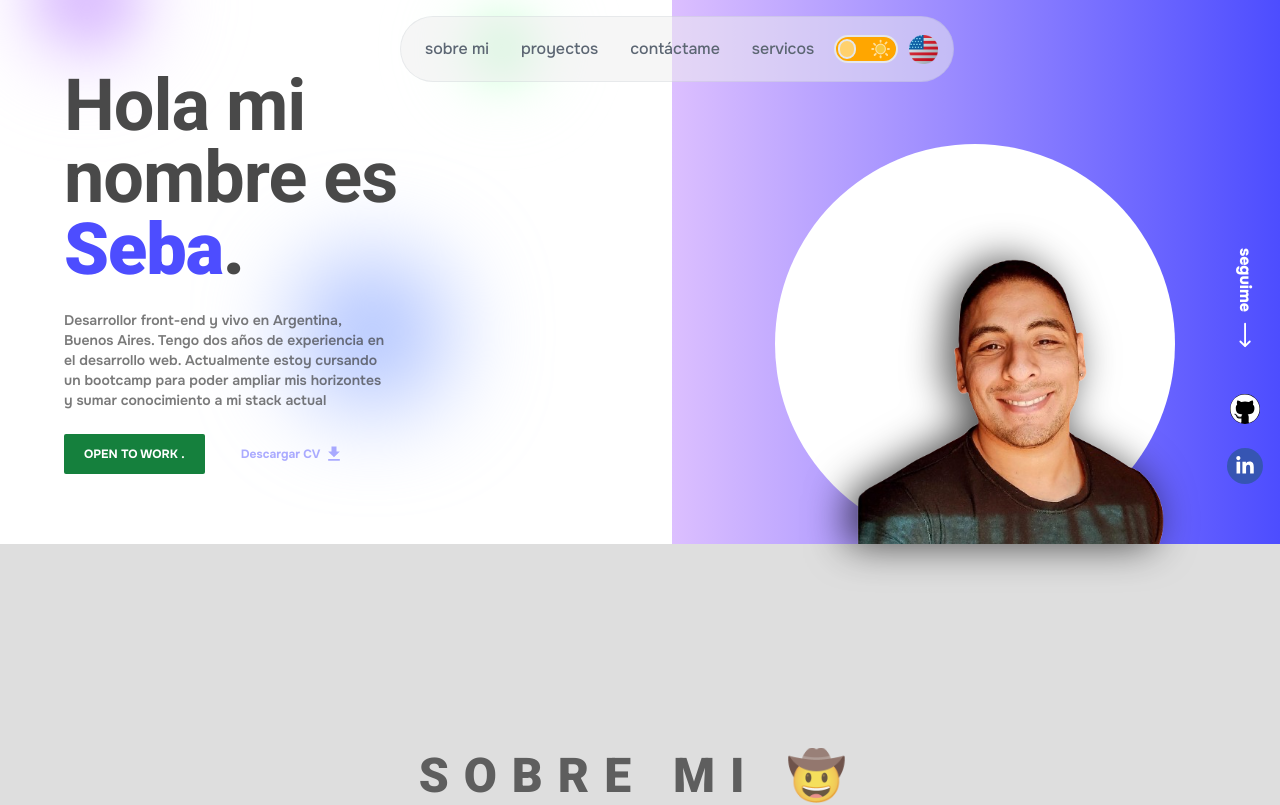
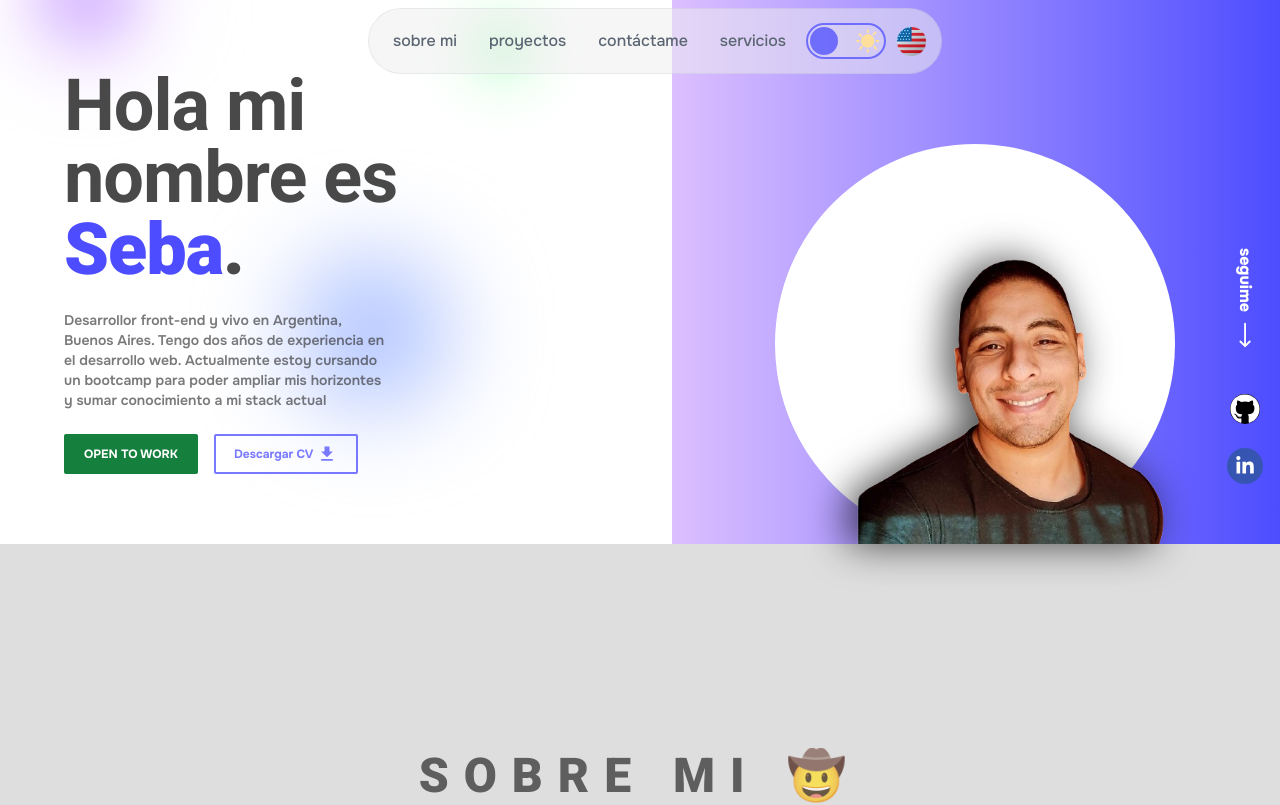
Before and after one commit to SebaPerez90/PORTFOLIO, a Next.js app: page / in a window 1280 px wide. Shown: the top 805 px of the page. Built offline with nearby package versions, Linux system fonts and the light colour scheme; no server answers.

Commit message:
stilyng dark mode app

```diff
--- a/src/app/globals.css
+++ b/src/app/globals.css
@@ -60,7 +60,10 @@
 
 html,
 body {
-  color: #4d4dff77;
+  .sticky-navbar {
+    backdrop-filter: blur(5px);
+    top: -0.6em;
+  }
   .content-available {
     display: block;
     display: flex;
--- a/src/app/not-found.tsx
+++ /dev/null
@@ -1,11 +0,0 @@
-import Link from 'next/link';
-
-export default function NotFound() {
-  return (
-    <div>
-      <h2>Not Found</h2>
-      <p>Could not find requested resource</p>
-      <Link href='/'>Return Home</Link>
-    </div>
-  );
-}
--- a/src/app/page.tsx
+++ b/src/app/page.tsx
@@ -9,7 +9,6 @@ import Experience from '@/components/main/Experience';
 
 export default function Home() {
   return (
-    // m-[0_auto] min-[1400px]:border-l min-[1400px]:border-r border-slate-700/40 max-w-[1400px]
     <main className='gap-32 flex flex-col justify-around items-center bg-[#dedede] dark:bg-[#313643]'>
       <Hero />
 
--- a/src/components/header/NavBar.tsx
+++ b/src/components/header/NavBar.tsx
@@ -18,25 +18,25 @@ const NavBar = () => {
     {
       titleES: 'sobre mi',
       titleEN: 'about',
-      label: 'about-section',
+      label: 'about-link',
       url: '#about-section',
     },
     {
       titleES: 'proyectos',
       titleEN: 'projects',
-      label: 'projects-section',
+      label: 'projects-link',
       url: '#projects-section',
     },
     {
       titleES: 'contáctame',
       titleEN: 'contact me',
-      label: 'contact-section',
+      label: 'contact-link',
       url: '#contact-section',
     },
     {
-      titleES: 'servicos',
+      titleES: 'servicios',
       titleEN: 'services',
-      label: 'services-section',
+      label: 'services-link',
       url: '#services-section',
     },
   ];
@@ -46,17 +46,9 @@ const NavBar = () => {
       const nav_bar = document.getElementById('nav-bar');
 
       if (window.scrollY !== 0) {
-        nav_bar?.classList.add(
-          'bg-[#00000025]',
-          '[backdrop-filter:blur(5px)]',
-          'top-[-0.4em]'
-        );
+        nav_bar?.classList.add('sticky-navbar');
       } else {
-        nav_bar?.classList.remove(
-          'bg-[#00000025]',
-          '[backdrop-filter:blur(5px)]',
-          'top-[-0.4em]'
-        );
+        nav_bar?.classList.remove('sticky-navbar');
       }
     });
   };
@@ -64,14 +56,13 @@ const NavBar = () => {
   handleScroll();
 
   return (
-    <header className='duration-300 dark:bg-theme_dark-main-bg m-[0_auto] min-[1400px]:border-l min-[1400px]:border-r border-slate-700/40'>
+    <header className='duration-300 dark:bg-theme_dark-main-bg m-[0_auto]'>
       <nav
         id='nav-bar'
-        className='min-w-max fixed z-50 top-[1em] translate-x-[-15em] border border-slate-500/10 rounded-full bg-[#eeeeee81] dark:bg-[#0000004a] p-2 px-3 duration-300 flex justify-end gap-2 dark:border dark:border-slate-500/30'>
+        className='max-[485px]:scale-[0.85] sm:scale-100 min-w-max fixed z-50 top-2  translate-x-[-14.5em] sm:translate-x-[-17em] border border-slate-500/10 rounded-full bg-[#eeeeee81] dark:bg-[#0000004a] p-2 px-3 duration-300 flex justify-end md:gap-2 dark:border dark:border-slate-500/30'>
         {navLinks.map((item, index) => (
           <Link
-            // lg:[text-shadow:1px_1px_1px_#333333ac]
-            className='dark:text-white p-3 text-[#5c6673] font-medium '
+            className='dark:hover:text-theme_dark-sup-pink duration-500 hover:text-light-900 text-sm p-2 sm:text-base dark:text-white sm:p-3 text-[#5c6673] font-medium '
             aria-label={item.label}
             href={item.url}
             key={index}>
--- a/src/components/header/ThemeButtons.tsx
+++ b/src/components/header/ThemeButtons.tsx
@@ -63,14 +63,16 @@ const ThemeButtons = () => {
             className='bg-theme_dark-sup-pink hover:bg-pink-900 hover:duration-200 m-[1px] rounded-full  h-7 w-7 z-20'></button>
         </div>
       ) : (
-        <div className='border-2 pl-[0.1em] bg-[#ffa600] flex justify-between items-center w-16  h-7 rounded-full overflow-hidden'>
+        <div className='border-2 border-[#4d4dffbf] pr-[0.1em] py-[1rem] bg-[#ececec2d] flex justify-between items-center w-20  h-7 rounded-full overflow-hidden'>
           <button
             aria-label='switch-theme-btn'
             onClick={toggleEfect}
             ref={buttonRef}
-            className='bg-[#ffd16d] rounded-full border-2 h-5 w-5 z-20'></button>
+            className='hover:duration-200 bg-[#4d4dffbf] hover:bg-[#4d4dff73] rounded-full h-7 w-7 m-[2px] z-20'></button>
           <Image
-            className='scale-[0.6] relative left-1 z-10'
+            // className='scale-[0.3] relative left-1 z-10'
+            width={30}
+            height={30}
             ref={iconRef}
             src={sun_icon}
             alt='light-theme-icon'
--- a/src/components/main/DownloadCvBtn.tsx
+++ b/src/components/main/DownloadCvBtn.tsx
@@ -44,14 +44,14 @@ const DownloadCvBtn = () => {
 
   //WHEN THE USER FINISH THE DOWNLOAD, THE BOX AND CONTENT BOX DISPLAY THE CHANGE
   const downladSuccess = {
-    backgroundColor: '#1e293b',
+    backgroundColor: '#1e293b8f',
     transition: 'background-color 400ms',
   };
 
   return (
     <div className='flex items-center gap-4'>
       <span className='dark:bg-green-500 cursor-default text-xs bg-green-700 rounded-sm py-3 w-max text-white font-bold px-5'>
-        OPEN TO WORK .
+        OPEN TO WORK
       </span>
 
       <div
@@ -62,7 +62,7 @@ const DownloadCvBtn = () => {
           onClick={changingVisibility}
           disabled={isDownloaded}
           aria-label='visibility-switch-btn'
-          className='flex items-center gap-1 w-36 justify-center text-xs dark:border-2 dark:border-theme_dark-sup-sky dark:text-theme_dark-sup-sky py-2 rounded-sm font-bold overflow-hidden'>
+          className='border-light-500/75 text-light-500/75 hover:bg-light-500/10 flex items-center gap-1 w-36 justify-center text-xs border-2 dark:border-theme_dark-sup-sky dark:text-theme_dark-sup-sky py-2 rounded-sm font-bold overflow-hidden dark:hover:bg-theme_dark-sup-sky/30 duration-200 hover:duration-200'>
           {engLanguageActive ? 'Download CV' : 'Descargar CV'}
           <MdDownload className='text-xl' />
         </button>
@@ -73,15 +73,15 @@ const DownloadCvBtn = () => {
         <div
           id='hidden-element'
           className='hidden absolute bottom-[-7.5em] left-0'>
-          <ul className='flex flex-col gap-5 py-4 px-3 border-2 rounded-md dark:border-slate-700/50 dark:bg-theme_dark-box-second'>
+          <ul className='flex flex-col gap-5 py-4 px-3 border-2 rounded-md dark:border-slate-700/50 dark:bg-theme_dark-box-second bg-[#ececec]'>
             <li onClick={() => setIsDownloaded(!isDownloaded)}>
               <a
                 aria-label='cv-link'
-                className='text-zinc-300 font-semibold text-base flex items-center gap-2 w-max'
+                className='text-light-500/75 dark:text-zinc-300 font-semibold text-base flex items-center gap-2 w-max'
                 href='/cv.pdf'
                 download='cv.pdf'>
                 english.pdf{' '}
-                <FaRegFilePdf className='dark:text-theme_dark-sup-pink' />
+                <FaRegFilePdf className='dark:text-theme_dark-sup-pink text-bg-light-500/text-light-500/75' />
               </a>
             </li>
             <li
@@ -89,11 +89,11 @@ const DownloadCvBtn = () => {
               className='pt-3 border-t-2 dark:border-slate-700/50 '>
               <a
                 aria-label='cv-link'
-                className=' text-zinc-300 font-semibold text-base flex items-center gap-2 w-max'
+                className=' text-light-500/75 dark:text-zinc-300 font-semibold text-base flex items-center gap-2 w-max'
                 href='/cv.pdf'
                 download='cv.pdf'>
                 español.pdf{' '}
-                <FaRegFilePdf className='dark:text-theme_dark-sup-pink' />
+                <FaRegFilePdf className='dark:text-theme_dark-sup-pink text-bg-light-500/text-light-500/75' />
               </a>
             </li>
           </ul>
--- a/src/components/main/Experience.tsx
+++ b/src/components/main/Experience.tsx
@@ -86,7 +86,7 @@ const Experience = () => {
           </div>
           <button
             aria-label='expand/collapse-btn'
-            className='dark:text-theme_dark-sup-pink dark:border-theme_dark-sup-pink dark:after:bg-theme_dark-sup-pink mt-10 font-bold text-light-800 border-2 border-[#4df672] p-[0.8em_2em] flex w-max  relative hover:text-white hover:z-10  after:absolute after:left-[50%] after:rounded-[2em] after:bottom-0 after:w-0 after:h-full after:bg-light-800 after:-z-10 rounded-[2em] hover:after:left-[0%] hover:after:w-[100%] active:outline active:outline-2 active:outline-light-600 hover:after:duration-[400ms] hover:translate-y-[-0.3em] hover:shadow-[0px_8px_7px_#00000049] duration-300 outline-none'
+            className='dark:text-theme_dark-sup-pink dark:border-theme_dark-sup-pink dark:after:bg-theme_dark-sup-pink mt-10 font-bold text-light-800 border-2 border-light-800 p-[0.8em_2em] flex w-max  relative hover:text-white hover:z-10  after:absolute after:left-[50%] after:rounded-[2em] after:bottom-0 after:w-0 after:h-full after:bg-light-800 after:-z-10 rounded-[2em] hover:after:left-[0%] hover:after:w-[100%] active:outline active:outline-2 active:outline-light-600 hover:after:duration-[400ms] hover:translate-y-[-0.3em] hover:shadow-[0px_8px_7px_#00000049] duration-300 outline-none'
             onClick={changeVisibility}>
             {visibility
               ? engLanguageActive
--- a/tailwind.config.ts
+++ b/tailwind.config.ts
@@ -19,7 +19,7 @@ const config: Config = {
           '500': '#4D4DFF',
           '600': '#c8ffd4',
           '700': '#dcbfff',
-          '800': '#4df672',
+          '800': '#3cc259',
           '900': '#AC87C5',
         },
         theme_dark: {
```
Also changed, not shown: src/assets/svg/sun-icon.svg, tasks.txt (added).
